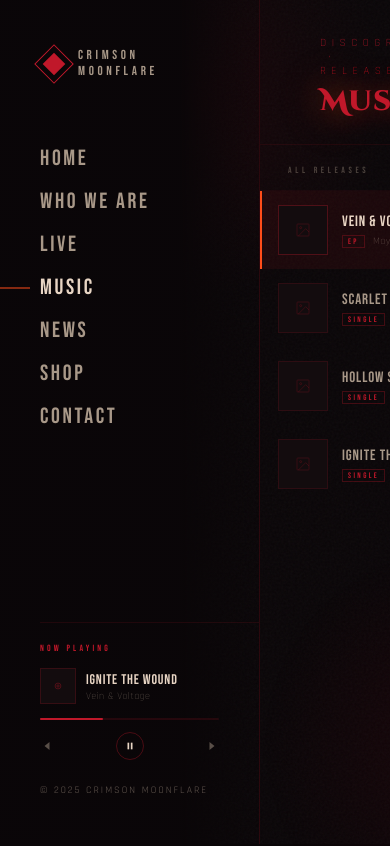
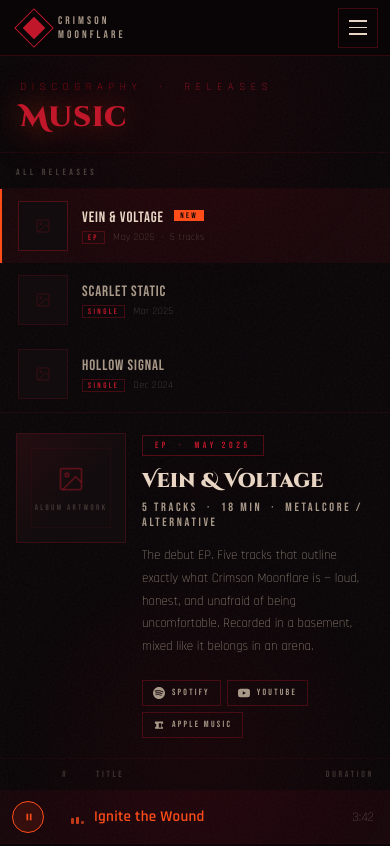
Before and after one commit to Nka-sluz/crimson_moonflare, an Angular app: page /music in a window 390 px wide. Shown: the top 846 px of the page. Built offline with nearby package versions, Linux system fonts and the light colour scheme.

Commit message:
a bit less unresponsive stuff

```diff
--- a/src/app/components/nav/nav.css
+++ b/src/app/components/nav/nav.css
@@ -177,3 +177,86 @@
 }
 
 .mini-ctrl.play svg { width: 10px; height: 10px; margin-left: 1px; }
+
+/* ── MOBILE TOP BAR ── */
+.mobile-bar {
+  display: none;
+  position: fixed;
+  top: 0; left: 0; right: 0;
+  height: var(--nav-top);
+  z-index: 300;
+  background: rgba(10,6,8,0.97);
+  border-bottom: 1px solid rgba(192,24,42,0.22);
+  padding: 0 12px 0 20px;
+  align-items: center;
+  justify-content: space-between;
+  backdrop-filter: blur(8px);
+}
+
+.mobile-bar .nav-logo {
+  margin-bottom: 0;
+}
+
+.mobile-bar .nav-logo-text {
+  font-size: 11px;
+}
+
+/* ── HAMBURGER ── */
+.hamburger {
+  width: 40px; height: 40px;
+  display: flex; flex-direction: column;
+  align-items: center; justify-content: center;
+  gap: 5px;
+  background: none;
+  border: 1px solid rgba(192,24,42,0.3);
+  cursor: pointer;
+  padding: 4px;
+  flex-shrink: 0;
+  transition: border-color 0.2s;
+}
+
+.hamburger:hover { border-color: var(--crimson); }
+
+.hamburger span {
+  display: block;
+  width: 18px; height: 1.5px;
+  background: var(--pale);
+  transition: transform 0.25s, opacity 0.2s;
+  transform-origin: center;
+}
+
+.hamburger.active span:nth-child(1) { transform: translateY(6.5px) rotate(45deg); }
+.hamburger.active span:nth-child(2) { opacity: 0; transform: scaleX(0); }
+.hamburger.active span:nth-child(3) { transform: translateY(-6.5px) rotate(-45deg); }
+
+/* ── NAV OVERLAY ── */
+.nav-overlay {
+  position: fixed; inset: 0;
+  background: rgba(0, 0, 0, 0.55);
+  z-index: 150;
+}
+
+/* ── MOBILE BREAKPOINT ── */
+@media (max-width: 768px) {
+  nav {
+    transform: translateX(-100%);
+    transition: transform 0.3s cubic-bezier(0.4, 0, 0.2, 1);
+    z-index: 200;
+    width: 280px;
+    padding-top: 24px;
+  }
+
+  nav.open {
+    transform: translateX(0);
+    box-shadow: 6px 0 40px rgba(0, 0, 0, 0.7);
+  }
+
+  .mobile-bar {
+    display: flex;
+  }
+
+  /* Hide sidebar logo on mobile — the mobile bar already shows it */
+  .nav-logo-sidebar {
+    display: none;
+  }
+}
--- a/src/app/components/nav/nav.html
+++ b/src/app/components/nav/nav.html
@@ -1,17 +1,36 @@
-<nav>
+<!-- Mobile top bar (visible only on mobile) -->
+<div class="mobile-bar">
   <div class="nav-logo">
+    <div class="nav-logo-mark"></div>
+    <div class="nav-logo-text">CRIMSON<br>MOONFLARE</div>
+  </div>
+  <button class="hamburger" (click)="toggle()" [class.active]="isOpen()" aria-label="Toggle menu">
+    <span></span>
+    <span></span>
+    <span></span>
+  </button>
+</div>
+
+<!-- Overlay (mobile — click to close) -->
+@if (isOpen()) {
+  <div class="nav-overlay" (click)="close()"></div>
+}
+
+<!-- Sidebar nav -->
+<nav [class.open]="isOpen()">
+  <div class="nav-logo nav-logo-sidebar">
     <div class="nav-logo-mark"></div>
     <div class="nav-logo-text">CRIMSON<br>MOONFLARE</div>
   </div>
 
   <ul>
-    <li routerLinkActive="active"><a routerLink="/home">Home</a></li>
-    <li routerLinkActive="active"><a routerLink="/bio">Who We Are</a></li>
-    <li routerLinkActive="active"><a routerLink="/live">Live</a></li>
-    <li routerLinkActive="active"><a routerLink="/music">Music</a></li>
-    <li routerLinkActive="active"><a routerLink="/news">News</a></li>
-    <li routerLinkActive="active"><a routerLink="/shop">Shop</a></li>
-    <li routerLinkActive="active"><a routerLink="/contact">Contact</a></li>
+    <li routerLinkActive="active"><a routerLink="/home"    (click)="close()">Home</a></li>
+    <li routerLinkActive="active"><a routerLink="/bio"     (click)="close()">Who We Are</a></li>
+    <li routerLinkActive="active"><a routerLink="/live"    (click)="close()">Live</a></li>
+    <li routerLinkActive="active"><a routerLink="/music"   (click)="close()">Music</a></li>
+    <li routerLinkActive="active"><a routerLink="/news"    (click)="close()">News</a></li>
+    <li routerLinkActive="active"><a routerLink="/shop"    (click)="close()">Shop</a></li>
+    <li routerLinkActive="active"><a routerLink="/contact" (click)="close()">Contact</a></li>
   </ul>
 
   <div class="mini-player">
--- a/src/app/components/nav/nav.ts
+++ b/src/app/components/nav/nav.ts
@@ -1,4 +1,4 @@
-import { Component } from '@angular/core';
+import { Component, signal } from '@angular/core';
 import { RouterLink, RouterLinkActive } from '@angular/router';
 
 @Component({
@@ -7,4 +7,8 @@
   templateUrl: './nav.html',
   styleUrl: './nav.css'
 })
-export class NavComponent {}
+export class NavComponent {
+  isOpen = signal(false);
+  toggle(): void { this.isOpen.update(v => !v); }
+  close(): void  { this.isOpen.set(false); }
+}
--- a/src/app/pages/bio/bio.css
+++ b/src/app/pages/bio/bio.css
@@ -342,3 +342,61 @@
   color: rgba(232,213,196,0.5);
   text-transform: uppercase;
 }
+
+/* ── RESPONSIVE ── */
+@media (max-width: 768px) {
+  main {
+    padding: calc(var(--nav-top) + 36px) 20px 60px 20px;
+    max-width: 100%;
+  }
+
+  .page-header { margin-bottom: 48px; }
+
+  .origin-section {
+    grid-template-columns: 1fr;
+    gap: 32px;
+    margin-bottom: 56px;
+  }
+
+  .origin-image-placeholder {
+    aspect-ratio: 16/9;
+    max-height: 260px;
+  }
+
+  .stats-row {
+    grid-template-columns: repeat(2, 1fr);
+    margin-bottom: 56px;
+  }
+
+  .members-section { margin-bottom: 56px; }
+
+  .members-grid {
+    grid-template-columns: repeat(2, 1fr);
+    gap: 16px;
+    margin-top: 28px;
+  }
+
+  .quote-block {
+    margin-bottom: 56px;
+    padding-left: 24px;
+  }
+
+  .values-section { margin-bottom: 56px; }
+
+  .values-grid {
+    grid-template-columns: 1fr;
+    margin-top: 28px;
+  }
+
+  .press-section { margin-bottom: 40px; }
+
+  .press-grid {
+    grid-template-columns: 1fr 1fr;
+  }
+
+  .press-col {
+    gap: 2px;
+  }
+
+  .press-image.tall { aspect-ratio: 3/4; }
+}
--- a/src/app/pages/contact/contact.css
+++ b/src/app/pages/contact/contact.css
@@ -323,8 +323,44 @@
   font-family: 'Cinzel Decorative', serif;
   font-size: clamp(12px, 1.2vw, 15px);
   font-style: italic;
-  color: rgba(168,152,136);
+  color: rgba(168,152,136,1);
   text-align: center;
   letter-spacing: 0.03em;
   white-space: nowrap;
 }
+
+/* ── RESPONSIVE ── */
+@media (max-width: 768px) {
+  main {
+    padding: calc(var(--nav-top) + 36px) 20px 60px 20px;
+    max-width: 100%;
+  }
+
+  .page-header { margin-bottom: 40px; }
+
+  .contact-layout {
+    grid-template-columns: 1fr;
+    gap: 48px;
+    margin-bottom: 48px;
+  }
+
+  .field-row {
+    grid-template-columns: 1fr;
+    gap: 24px;
+  }
+
+  .info-block { padding-right: 0; }
+
+  .bottom-quote {
+    padding-top: 40px;
+    flex-wrap: wrap;
+    gap: 16px;
+  }
+
+  .bq-text {
+    white-space: normal;
+    font-size: 12px;
+  }
+
+  .bq-line { display: none; }
+}
--- a/src/app/pages/home/home.css
+++ b/src/app/pages/home/home.css
@@ -294,3 +294,34 @@
   width: 14px; height: 14px;
   fill: currentColor;
 }
+
+/* ── RESPONSIVE ── */
+@media (max-width: 768px) {
+  .tour-strip {
+    top: var(--nav-top);
+    left: 0;
+    font-size: 10px;
+    gap: 12px;
+    padding: 0 12px;
+  }
+
+  main {
+    padding-top: calc(var(--nav-top) + 36px); /* below mobile bar + tour strip */
+  }
+
+  .band-name {
+    font-size: clamp(28px, 10vw, 48px);
+  }
+
+  .social-hint {
+    display: none;
+  }
+
+  .moon {
+    width: 220px;
+    height: 220px;
+  }
+
+  .orbit  { width: 280px; height: 280px; }
+  .orbit-2 { width: 340px; height: 170px; }
+}
--- a/src/app/pages/live/live.css
+++ b/src/app/pages/live/live.css
@@ -308,3 +308,49 @@
   font-size: 12px; font-weight: 300;
   color: var(--ash);
 }
+
+/* ── RESPONSIVE ── */
+@media (max-width: 768px) {
+  main {
+    padding: calc(var(--nav-top) + 36px) 16px 60px 16px;
+    max-width: 100%;
+  }
+
+  .page-header { margin-bottom: 36px; }
+
+  .tour-hero { margin-bottom: 48px; }
+
+  .hero-image { aspect-ratio: 16/9; }
+
+  .hero-overlay {
+    bottom: 20px;
+    left: 16px;
+  }
+
+  .hero-heading { font-size: clamp(20px, 6vw, 36px); }
+
+  /* Collapse shows table to 3 effective columns */
+  .shows-section { margin-bottom: 56px; }
+  .shows-header   { display: none; }
+
+  .show-row {
+    grid-template-columns: 56px 1fr auto;
+    grid-template-rows: auto auto;
+    gap: 4px 12px;
+    padding: 14px 4px;
+  }
+
+  .show-date   { grid-row: 1 / 3; align-self: center; }
+  .show-city   { grid-column: 2; grid-row: 1; font-size: 18px; align-self: end; }
+  .show-venue  { grid-column: 2; grid-row: 2; align-self: start; }
+  .show-status { display: none; }
+  .ticket-btn  { grid-column: 3; grid-row: 1 / 3; align-self: center; padding: 8px 12px; font-size: 10px; }
+
+  .past-section { margin-bottom: 40px; }
+
+  .past-grid {
+    grid-template-columns: repeat(2, 1fr);
+    gap: 12px;
+    margin-top: 24px;
+  }
+}
--- a/src/app/pages/music/music.css
+++ b/src/app/pages/music/music.css
@@ -391,3 +391,62 @@
   text-align: right;
   white-space: nowrap;
 }
+
+/* ── RESPONSIVE ── */
+@media (max-width: 768px) {
+  main {
+    position: relative;
+    inset: auto;
+    overflow: visible;
+    height: auto;
+    min-height: calc(100svh - var(--nav-top));
+    padding-top: var(--nav-top);
+  }
+
+  .page-header {
+    padding: 24px 20px 20px;
+    border-bottom: 1px solid rgba(192,24,42,0.1);
+  }
+
+  .music-browser {
+    grid-template-columns: 1fr;
+    overflow: visible;
+    flex: none;
+    height: auto;
+  }
+
+  .releases-sidebar {
+    border-right: none;
+    border-bottom: 1px solid rgba(192,24,42,0.12);
+    max-height: 260px;
+    overflow-y: auto;
+  }
+
+  .sidebar-label { padding: 14px 16px 10px; }
+
+  .release-row { padding: 12px 16px; }
+
+  .detail-panel { overflow: visible; }
+
+  .detail-top {
+    grid-template-columns: 110px 1fr;
+    padding: 20px 16px;
+    gap: 16px;
+  }
+
+  .stream-row { gap: 6px; }
+
+  .stream-btn { padding: 6px 10px; font-size: 9px; }
+
+  .tracklist-header,
+  .detail-track {
+    grid-template-columns: 40px 22px 1fr auto;
+    padding-left: 12px;
+    padding-right: 16px;
+    gap: 10px;
+  }
+
+  /* Hide tag column; duration shifts into 4th position */
+  .track-tag { display: none; }
+  .tracklist-header span:nth-child(4) { display: none; }
+}
--- a/src/app/pages/news/news.css
+++ b/src/app/pages/news/news.css
@@ -253,3 +253,31 @@
   color: var(--ember);
   border-color: var(--ember);
 }
+
+/* ── RESPONSIVE ── */
+@media (max-width: 768px) {
+  main {
+    padding: calc(var(--nav-top) + 36px) 20px 60px 20px;
+    max-width: 100%;
+  }
+
+  .page-header { margin-bottom: 40px; }
+
+  .featured-post {
+    grid-template-columns: 1fr;
+    gap: 28px;
+    margin-bottom: 52px;
+    padding-bottom: 52px;
+  }
+
+  .featured-image { aspect-ratio: 16/9; }
+
+  .featured-title { font-size: clamp(20px, 5vw, 30px); }
+
+  .news-grid-section { margin-bottom: 40px; }
+
+  .news-grid {
+    grid-template-columns: 1fr;
+    margin-top: 28px;
+  }
+}
--- a/src/app/pages/shop/shop.css
+++ b/src/app/pages/shop/shop.css
@@ -353,3 +353,34 @@
   stroke: var(--crimson);
   stroke-width: 1.5;
 }
+
+/* ── RESPONSIVE ── */
+@media (max-width: 768px) {
+  main {
+    padding: calc(var(--nav-top) + 36px) 16px 60px 16px;
+    max-width: 100%;
+  }
+
+  .page-header { margin-bottom: 32px; }
+
+  .tab-bar { margin-bottom: 36px; }
+
+  .tab-btn { padding: 10px 18px; font-size: 12px; }
+
+  /* 2-column product grid on mobile */
+  .product-grid {
+    grid-template-columns: repeat(2, 1fr);
+    margin-top: 24px;
+  }
+
+  .product-name { font-size: 14px; }
+
+  .product-price { font-size: 14px; }
+
+  .add-btn { font-size: 8px; padding: 5px 10px; }
+
+  /* Tickets table scrolls horizontally — just ensure padding */
+  .tickets-section { margin-bottom: 40px; }
+
+  .tickets-note { font-size: 11px; }
+}
--- a/src/styles.css
+++ b/src/styles.css
@@ -9,6 +9,14 @@
   --dark:     #0a0608;
   --charcoal: #130c0e;
   --nav-w:    260px;
+  --nav-top:  0px;
+}
+
+@media (max-width: 768px) {
+  :root {
+    --nav-w:   0px;
+    --nav-top: 56px;
+  }
 }
 
 html, body {
```
